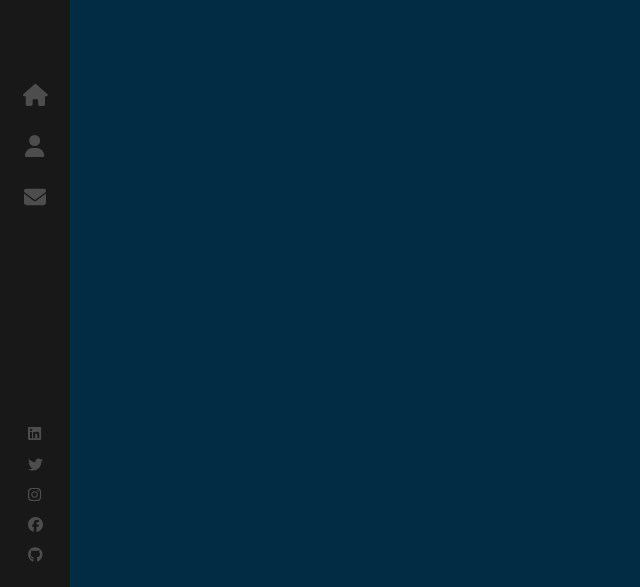
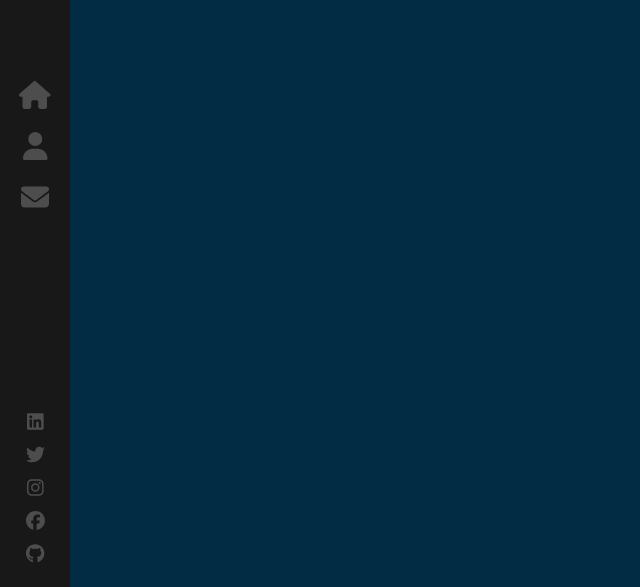
Before and after one commit to LincolinAngaya/react-portfolio, a React (Create React App) app: page / in a window 1280 px wide. Shown: the part 210-797 px from the top of the page, without its empty margins (0-640 px from the left). Built offline with nearby package versions, Linux system fonts and the light colour scheme.

Commit message:
add hover effect to the social links

```diff
--- a/src/components/Sidebar/index.css
+++ b/src/components/Sidebar/index.css
@@ -27,7 +27,7 @@
   width: 100%;
 }
 .nav-bar nav a {
-  font-size: 22px;
+  font-size: 28px;
   color: #fff;
   display: block;
   line-height: 51px;
@@ -84,10 +84,10 @@
 .nav-bar ul li a {
   padding: 7px 0;
   display: block;
-  font-size: 15px;
+  font-size: 19px;
   line-height: 16px;
   color: #4d4d4e;
 }
 .nav-bar ul li a:hover {
-  color: #ffd700;
+  background: #fff;
 }/*# sourceMappingURL=index.css.map */
--- a/src/components/Sidebar/index.scss
+++ b/src/components/Sidebar/index.scss
@@ -25,7 +25,7 @@
         margin-top: -120px;
         width: 100%;
         a {
-            font-size: 22px;
+            font-size: 28px;
             color: #fff;
             display: block;
             line-height: 51px;
@@ -92,11 +92,11 @@
             a {
                 padding: 7px 0;
                 display: block;
-                font-size: 15px;
+                font-size: 19px;
                 line-height: 16px;
                 color: #4d4d4e;
                 &:hover {
-                    color: #ffd700;
+                    background: #fff;
                 }
             }
         }
```
Also changed, not shown: 1 other file (tests, documents, lock files or other folders).
